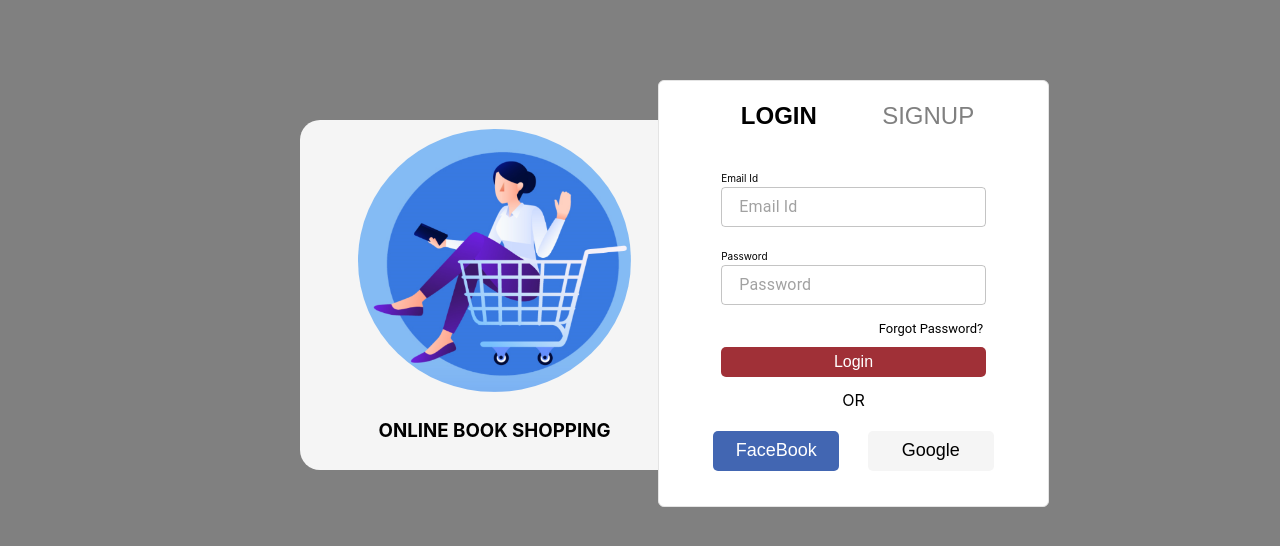
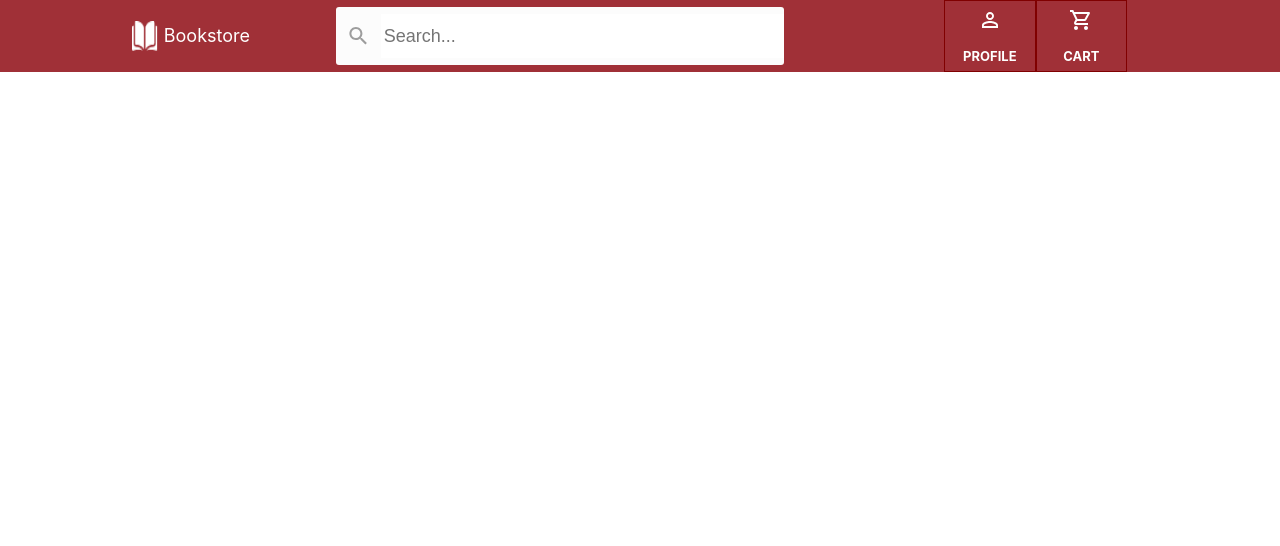
Before and after one commit to vishnu244/BookStore_React-FrontEnd-, a React (Create React App) app in the folder bookstore/: page / in a window 1280 px wide. Shown: the top 546 px of the page. Built offline with nearby package versions, Linux system fonts and the light colour scheme.

Commit message:
[Vishnu]-Added Header Component

```diff
--- a/bookstore/src/App.js
+++ b/bookstore/src/App.js
@@ -3,13 +3,15 @@ import './App.css';
 import Signin from './Pages/SignIn/Signin';
 import Signup from './Pages/SignUp/Signup';
 import OrderLogin from './Pages/DashBoard/DashBoard';
+import Header from './Components/Header/Header';
 
 function App() {
   return (
     <div className="App">
         {/* <Signin /> */}
         {/* <Signup /> */}
-        <OrderLogin/>
+        {/* <OrderLogin/> */}
+        <Header />
     </div>
   );
 }
--- /dev/null
+++ b/bookstore/src/Components/Header/Header.css
@@ -0,0 +1,71 @@
+.HeaderContainer {
+    /* border: 1px solid black; */
+    height: 9vh;
+    width: 100vw;
+    background-color: #A03037;
+    display: flex;
+    flex-direction: row;
+    align-items: center;
+}
+
+.imagetext {
+    /* border: 1px solid blue; */
+    display: flex;
+    flex-direction: row;
+    justify-content: space-evenly;
+    align-items: center;
+    color: white;
+    width: 10%;
+    height: 70%;
+    margin-left: 8rem;
+}
+
+.edcimg {
+    width: 20%;
+    height: 60%;
+}
+
+.BS {
+    width: 70%;
+    font-size: large;
+}
+
+.icon2 {
+    /* border: 1px solid black; */
+    margin-left: 5rem;
+    width: 35vw;
+    height: 80%;
+    display: flex;
+    flex-direction: row;
+    justify-content: space-around;
+    align-items: center;
+    background-color: #FCFCFC;
+    border-radius: 3px;
+}
+
+.icon2 input {
+    width: 90%;
+    height: 70%;
+    border: 1px solid transparent;
+    font-size: large;
+    color: #9D9D9D;
+}
+
+.profile {
+    border: 1px solid maroon;
+    height: 97%;
+    width: 7%;
+    margin-left: 10rem;
+    display: flex;
+    justify-content: space-around;
+    flex-direction: column;
+}
+
+.cart {
+    border: 1px solid maroon;
+    height: 97%;
+    width: 7%;
+    display: flex;
+    justify-content: space-around;
+    flex-direction: column;
+}
--- /dev/null
+++ b/bookstore/src/Components/Header/Header.jsx
@@ -0,0 +1,34 @@
+import React from 'react'
+import './Header.css'
+import education from '../../Assets/education.png'
+import PersonOutlineOutlinedIcon from '@mui/icons-material/PersonOutlineOutlined'
+import SearchIcon from '@mui/icons-material/Search'
+import ShoppingCartOutlinedIcon from '@mui/icons-material/ShoppingCartOutlined';
+
+function Header(props) {
+
+    return (
+        <div>
+            <div className='HeaderContainer'>
+                <div className='imagetext'>
+                    <img className='edcimg' src={education} alt="" />
+                    <div className='BS'>Bookstore</div>
+                </div>
+                <div class='icon2'>
+                    <SearchIcon style={{ cursor: "pointer", width: "10%", color: "#9D9D9D" }} />
+                    <input type="text" placeholder="Search..." ></input>
+                </div>
+                <div className="profile">
+                    <div style={{ color: 'white' }}><PersonOutlineOutlinedIcon /></div>
+                    <div style={{ color: 'white', fontSize: 'small', fontWeight: 'bold' }}>PROFILE</div>
+                </div>
+                <div className="cart">
+                    <div style={{ color: 'white' }}><ShoppingCartOutlinedIcon /></div>
+                    <div style={{ color: 'white', fontSize: 'small', fontWeight: 'bold' }}>CART</div>
+                </div>
+            </div>
+        </div>
+    )
+}
+
+export default Header
```
Also changed, not shown: bookstore/src/Assets/education.png (added).
